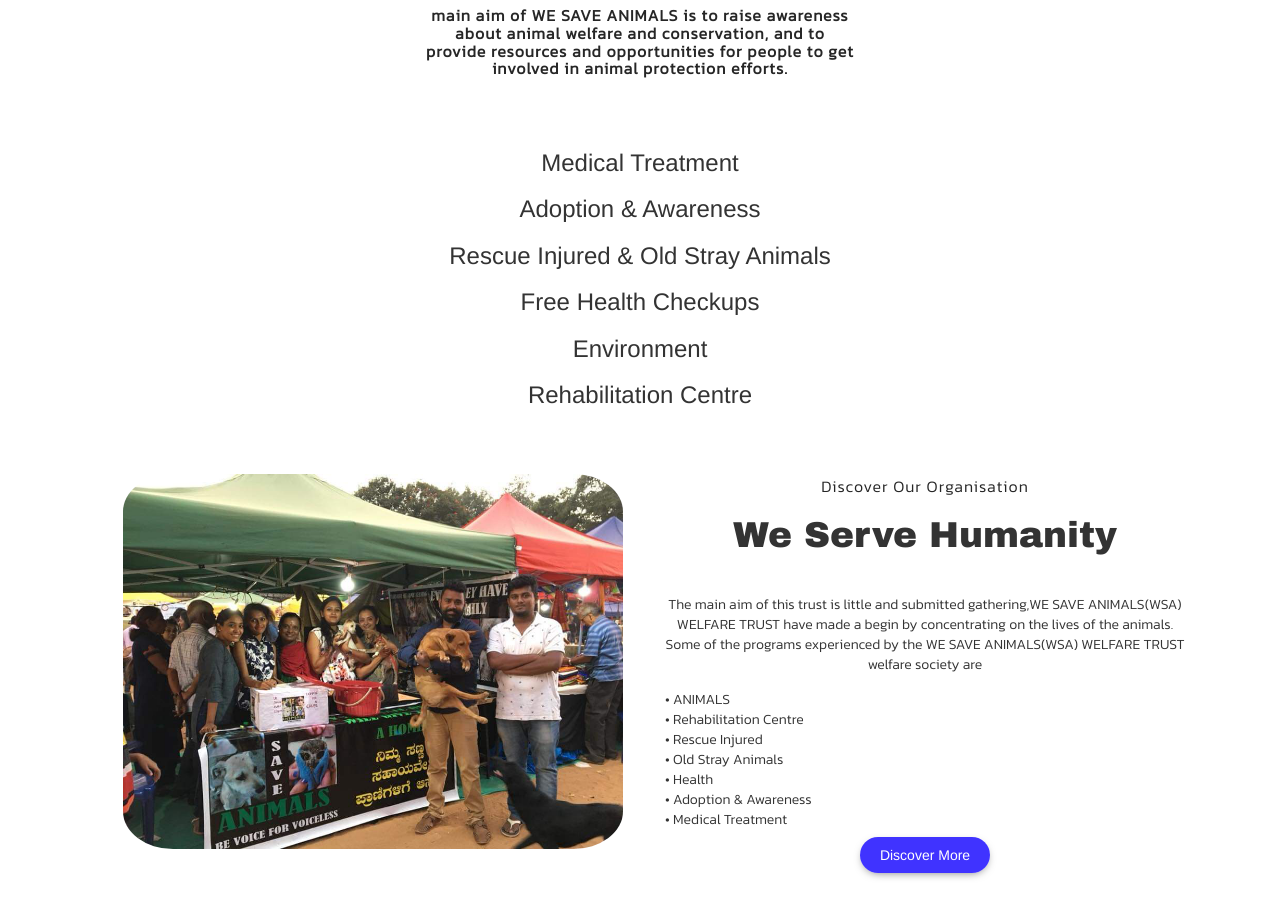
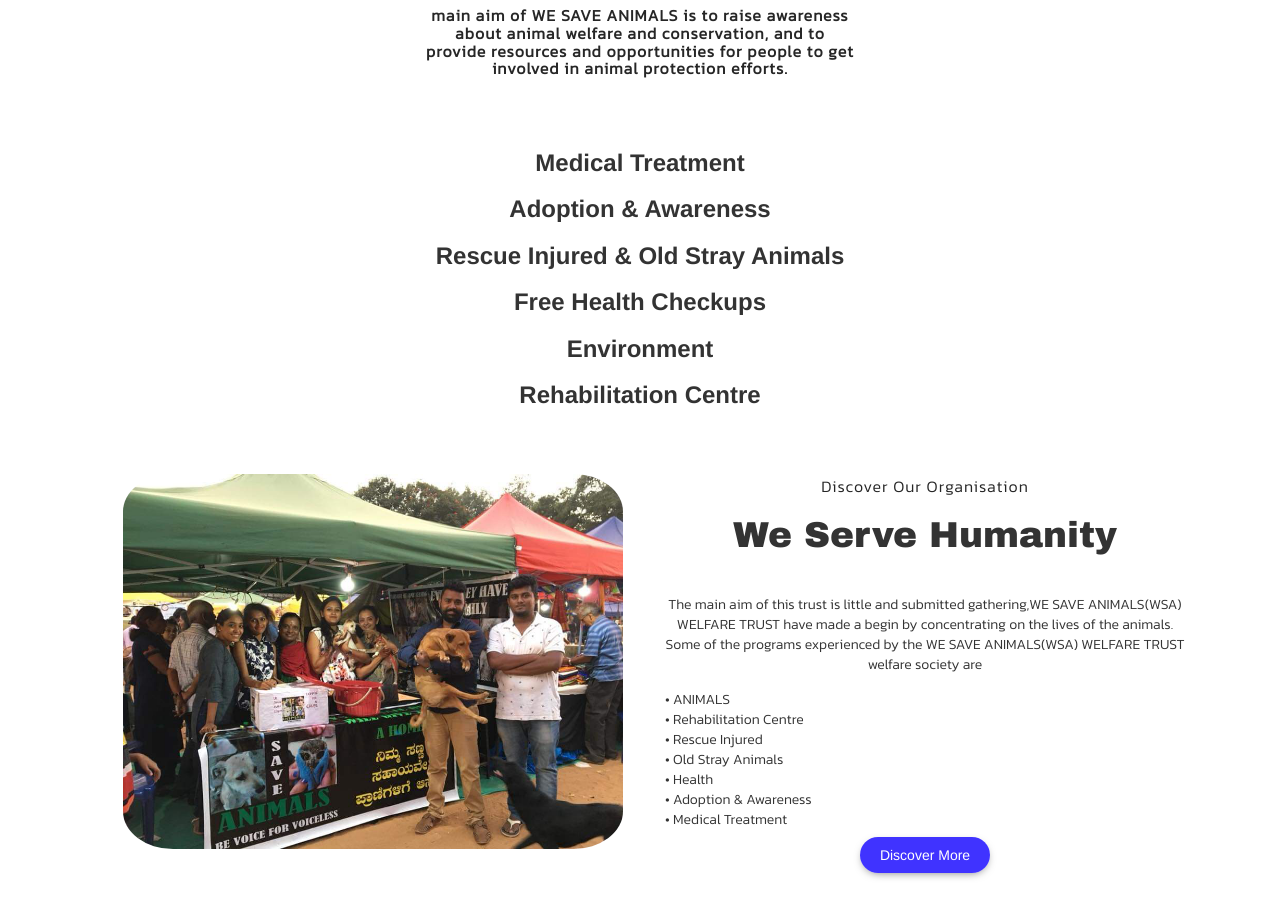
Before and after one commit to Sahil2218/INTERNPROJECT, a website: page index.html in a window 1280 px wide. Shown: the part 818-1730 px from the top of the page. Drawn offline with nearby package versions, Linux system fonts and the light colour scheme.

Commit message:
Update index.html

```diff
--- a/index.html
+++ b/index.html
@@ -96,26 +96,26 @@
     <div styles="font-family: 'Kanit'">
     <div >
 
-      <h3>Medical Treatment</h3>
+      <h3><b>Medical Treatment</b></h3>
     </div>
     <div >
 
-      <h3>Adoption & Awareness</h3>
+      <h3><b>Adoption & Awareness</b></h3>
     </div>
     <div >
 
-      <h3>Rescue Injured & Old Stray Animals</h3>
+      <h3><b>Rescue Injured & Old Stray Animals</b></h3>
     </div>
     <div>
-     <h3>Free Health Checkups</h3>
+     <h3><b>Free Health Checkups</b></h3>
     </div>
     <div >
 
-      <h3>Environment</h3>
+      <h3><b>Environment</b></h3>
     </div>
     <div >
 
-      <h3>Rehabilitation Centre</h3>
+      <h3><b>Rehabilitation Centre</b></h3>
     </div>
   </div>
   </section>
```
